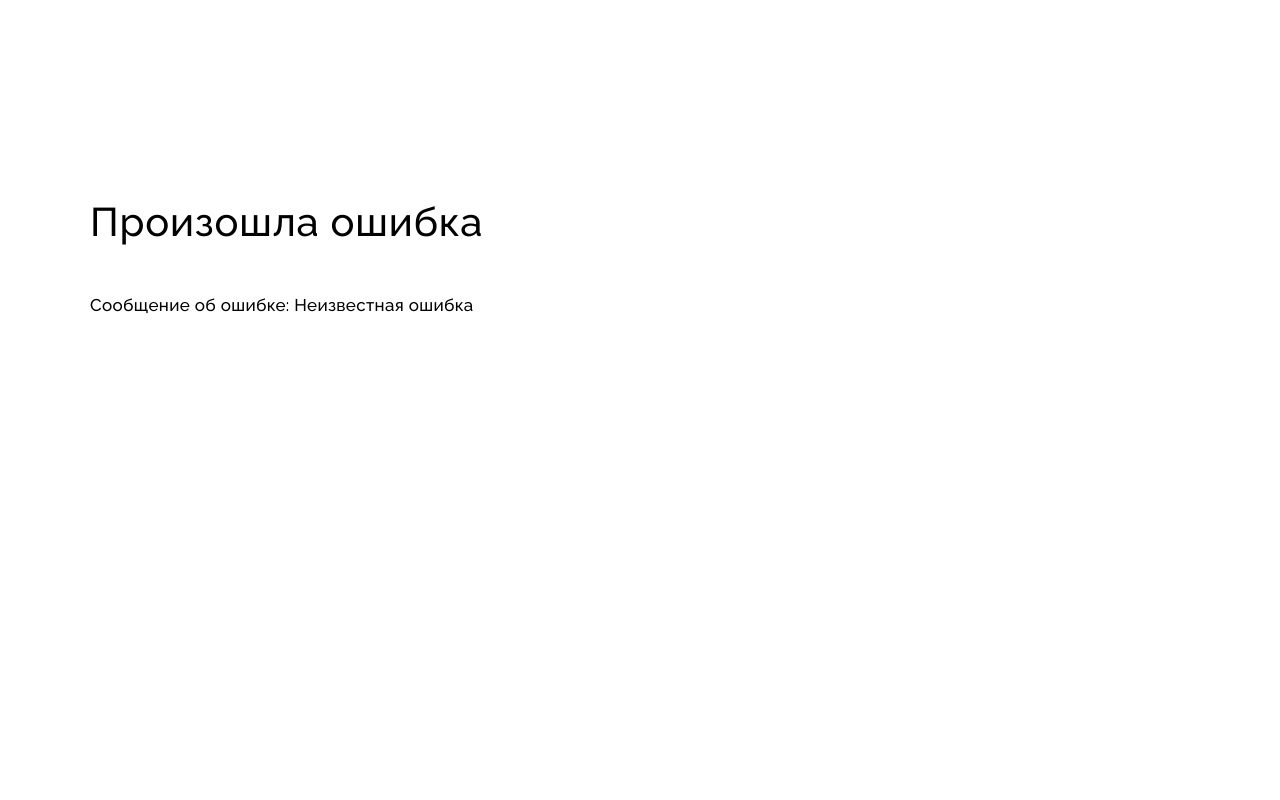
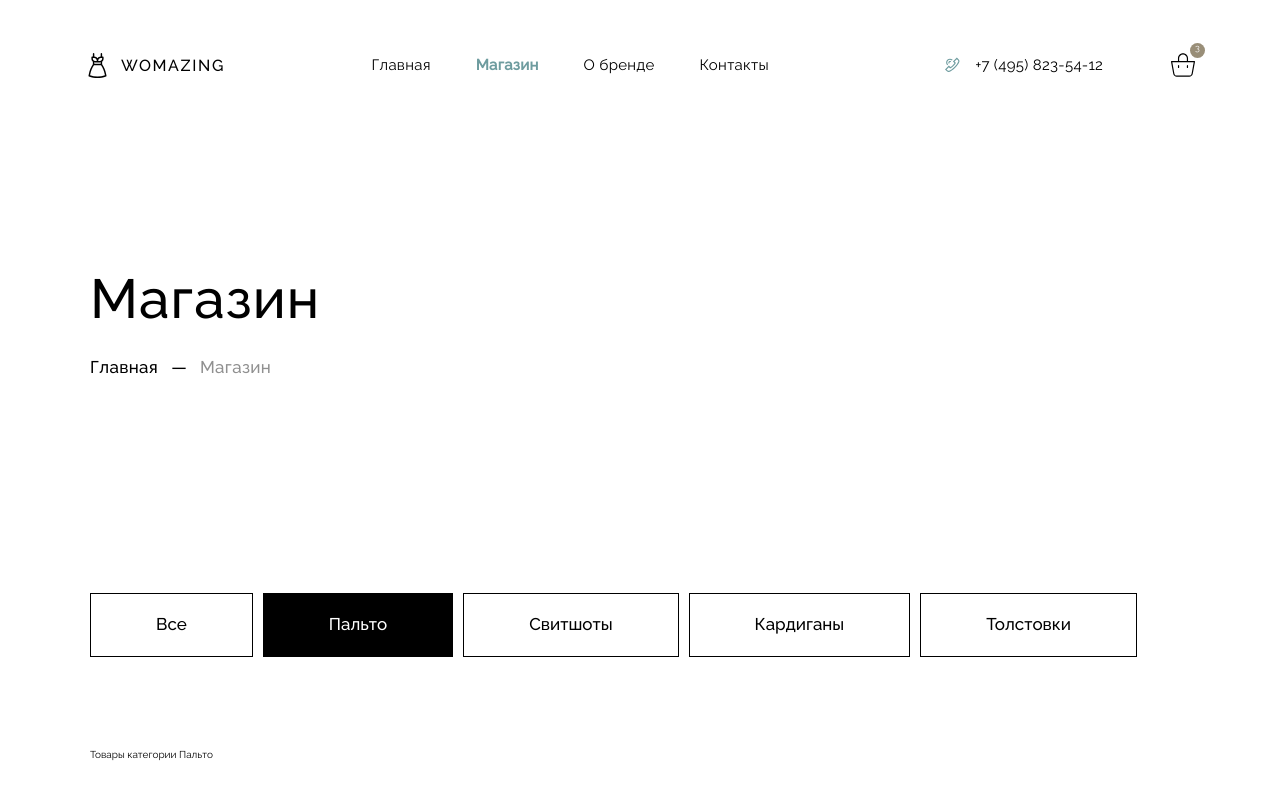
Before and after one commit to NikitaVirachev/womazing, a React app: page /shop/coats in a window 1280 px wide. Shown: the top 800 px of the page. Built offline with nearby package versions, Linux system fonts and the light colour scheme.

Commit message:
feat: implement categories routing

```diff
--- a/src/App.tsx
+++ b/src/App.tsx
@@ -6,6 +6,7 @@ import Root from './layouts/Root.tsx';
 import ErrorPage from './pages/ErrorPage.tsx';
 import Home from './pages/Home.tsx';
 import Shop from './pages/Shop.tsx';
+import Goods from './components/Assortment/Goods.tsx';
 
 const GlobalStyle = createGlobalStyle`
   :root {
@@ -40,7 +41,17 @@ const router = createBrowserRouter([
     children: [
       { index: true, element: <Home /> },
       { path: 'error', element: <ErrorPage /> },
-      { path: 'shop', element: <Shop /> },
+      {
+        path: 'shop',
+        element: <Shop />,
+        children: [
+          { index: true, element: <Goods category="all" /> },
+          { path: 'coats', element: <Goods category="coats" /> },
+          { path: 'sweatshirts', element: <Goods category="sweatshirts" /> },
+          { path: 'cardigans', element: <Goods category="cardigans" /> },
+          { path: 'hoodies', element: <Goods category="hoodies" /> },
+        ],
+      },
     ],
   },
 ]);
--- a/src/components/Assortment/Categories.tsx
+++ b/src/components/Assortment/Categories.tsx
@@ -1,7 +1,8 @@
 import React from 'react';
 import styled from 'styled-components';
+import { NavLink } from 'react-router-dom';
 
-const CategoriesTab = styled.div`
+const CategoriesTab = styled(NavLink)`
   border: 1px solid #000;
   padding: 1.9rem 6.5rem;
 
@@ -9,12 +10,14 @@ const CategoriesTab = styled.div`
   font-size: 1.7rem;
   line-height: 2.38rem;
   font-weight: 500;
+  text-decoration: none;
 
   cursor: pointer;
 
   transition: all 0.5s ease;
 
-  &:hover {
+  &:hover,
+  &.active {
     background: #000;
     color: #fff;
   }
@@ -28,11 +31,13 @@ const CategoriesTabs = styled.div`
 const Categories = () => {
   return (
     <CategoriesTabs>
-      <CategoriesTab>Все</CategoriesTab>
-      <CategoriesTab>Пальто</CategoriesTab>
-      <CategoriesTab>Свитшоты</CategoriesTab>
-      <CategoriesTab>Кардиганы</CategoriesTab>
-      <CategoriesTab>Толстовки</CategoriesTab>
+      <CategoriesTab to="/shop" end>
+        Все
+      </CategoriesTab>
+      <CategoriesTab to="/shop/coats">Пальто</CategoriesTab>
+      <CategoriesTab to="/shop/sweatshirts">Свитшоты</CategoriesTab>
+      <CategoriesTab to="/shop/cardigans">Кардиганы</CategoriesTab>
+      <CategoriesTab to="/shop/hoodies">Толстовки</CategoriesTab>
     </CategoriesTabs>
   );
 };
--- /dev/null
+++ b/src/components/Assortment/Goods.tsx
@@ -0,0 +1,19 @@
+import React from 'react';
+
+type GoodsProps = {
+  category: string;
+};
+
+const Goods = ({ category }: GoodsProps) => {
+  return (
+    <div>
+      {category === 'all' && <div>Все товары</div>}
+      {category === 'coats' && <div>Товары категории Пальто</div>}
+      {category === 'sweatshirts' && <div>Товары категории Свитшоты</div>}
+      {category === 'cardigans' && <div>Товары категории Кардиганы</div>}
+      {category === 'hoodies' && <div>Товары категории Толстовки</div>}
+    </div>
+  );
+};
+
+export default Goods;
--- a/src/pages/Shop.tsx
+++ b/src/pages/Shop.tsx
@@ -1,5 +1,6 @@
 import React from 'react';
 import styled from 'styled-components';
+import { Outlet } from 'react-router-dom';
 
 import Column from '../layouts/Column.tsx';
 import Section from '../layouts/Section.tsx';
@@ -35,6 +36,7 @@ const Shop = () => {
 
         <Section>
           <Categories />
+          <Outlet />
         </Section>
       </Column>
     </Main>
```
